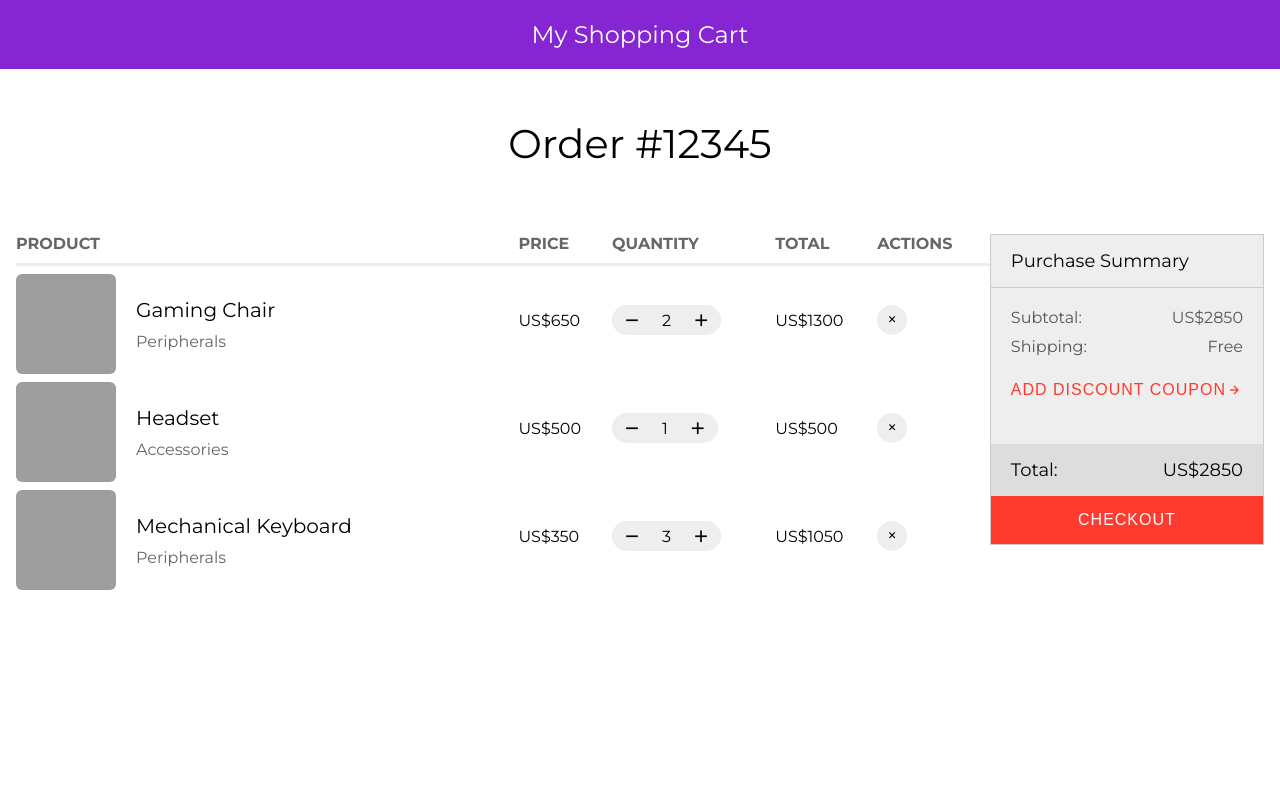
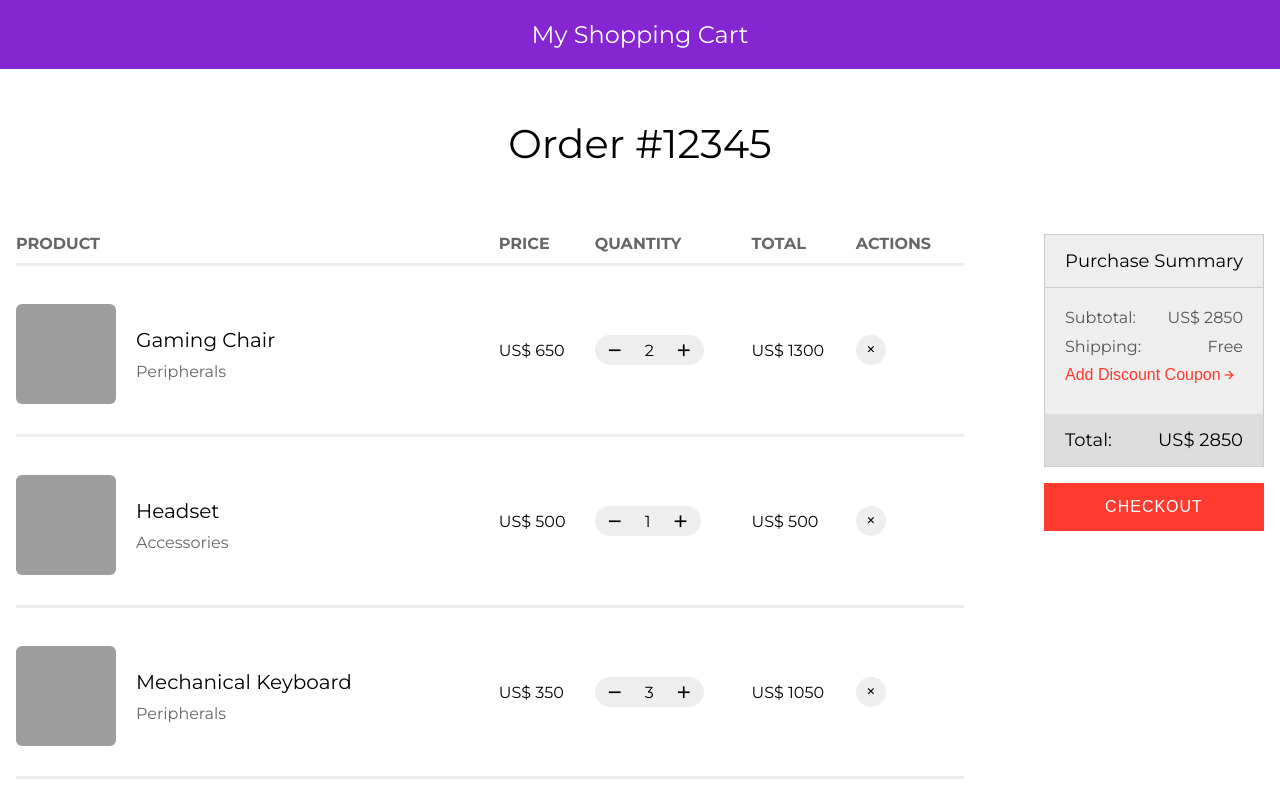
Before and after one commit to ViniciusAvila1/shopping-cart, a plain HTML site: page index.html in a window 1280 px wide. Drawn offline with nearby package versions, Linux system fonts and the light colour scheme; grey boxes are pictures that could not be loaded.

Commit message:
feat: finish style

```diff
--- a/index.html
+++ b/index.html
@@ -50,7 +50,7 @@
                     </div>
                   </div>
                 </td>
-                <td>US$650</td>
+                <td>US$ 650</td>
                 <td>
                   <div class="quantity">
                     <button>
@@ -62,7 +62,7 @@
                     </button>
                   </div>
                 </td>
-                <td>US$1300</td>
+                <td>US$ 1300</td>
                 <td>
                   <div class="remove">
                     <button>
@@ -86,7 +86,7 @@
                     </div>
                   </div>
                 </td>
-                <td>US$500</td>
+                <td>US$ 500</td>
                 <td>
                   <div class="quantity">
                     <button>
@@ -98,7 +98,7 @@
                     </button>
                   </div>
                 </td>
-                <td>US$500</td>
+                <td>US$ 500</td>
                 <td>
                   <div class="remove">
                     <button>
@@ -122,7 +122,7 @@
                     </div>
                   </div>
                 </td>
-                <td>US$350</td>
+                <td>US$ 350</td>
                 <td>
                   <div class="quantity">
                     <button>
@@ -134,7 +134,7 @@
                     </button>
                   </div>
                 </td>
-                <td>US$1050</td>
+                <td>US$ 1050</td>
                 <td>
                   <div class="remove">
                     <button>
@@ -152,7 +152,7 @@
             <div class="details">
               <div>
                 <span>Subtotal:</span>
-                <span>US$2850</span>
+                <span>US$ 2850</span>
               </div>
               <div>
                 <span>Shipping:</span>
@@ -167,10 +167,10 @@
             </div>
             <footer>
               <span>Total:</span>
-              <span>US$2850</span>
+              <span>US$ 2850</span>
             </footer>
-            <button>checkout</button>
           </div>
+          <button>checkout</button>
         </aside>
       </div>
     </main>
--- a/style.css
+++ b/style.css
@@ -45,6 +45,14 @@ table thead tr th {
   padding-bottom: 10px;
   text-transform: uppercase;
   color: #666;
+}
+
+table tbody tr {
+  border-bottom: 3px solid #eee;
+}
+
+table tbody tr td {
+  padding: 30px 0;
 }
 
 .product {
@@ -150,6 +158,7 @@ table thead tr th {
   display: flex;
   align-items: center;
   font-size: 16px;
+  cursor: pointer;
 }
 
 .box footer {
@@ -160,7 +169,11 @@ table thead tr th {
   justify-content: space-between;
 }
 
-.box button {
+aside {
+  padding-left: 5em;
+}
+
+aside > button {
   border: 0;
   padding: 15px 0;
   color: #fff;
@@ -170,9 +183,10 @@ table thead tr th {
   text-transform: uppercase;
   letter-spacing: 1px;
   font-size: 16px;
+  margin-top: 1em;
 }
 
-.box button:hover {
+aside > button:hover {
   background: #3bc55b;
   cursor: pointer;
 }
```
